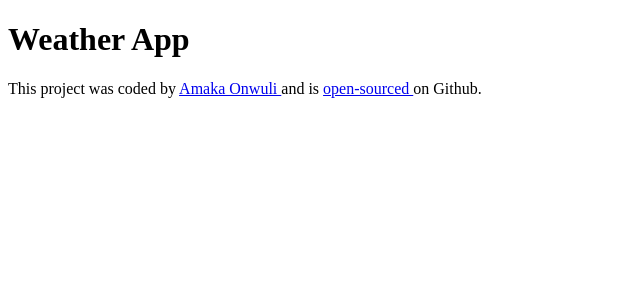
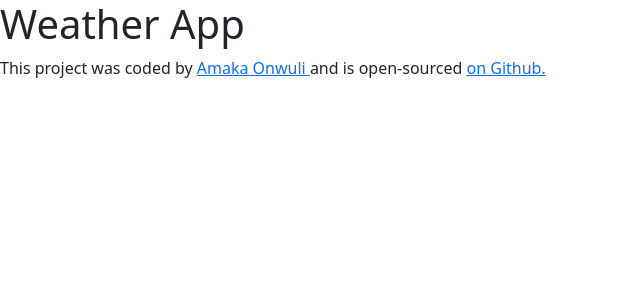
Before and after one commit to MadameAmaka/react_weather_project, a React (Create React App) app in the folder my-app/: page / in a window 1280 px wide. Shown: the top 300 px of the page, without its empty margins (0-640 px from the left). Built offline with nearby package versions, Linux system fonts and the light colour scheme.

Commit message:
Added bootstrap

```diff
--- a/my-app/package.json
+++ b/my-app/package.json
@@ -7,6 +7,7 @@
     "@testing-library/jest-dom": "^6.6.3",
     "@testing-library/react": "^16.3.0",
     "@testing-library/user-event": "^13.5.0",
+    "bootstrap": "^5.3.5",
     "react": "^19.1.0",
     "react-dom": "^19.1.0",
     "react-scripts": "5.0.1",
--- a/my-app/src/App.js
+++ b/my-app/src/App.js
@@ -3,9 +3,10 @@ import './App.css';
 export default function App() {
   return (
     <div className="App">
+    <div className="App">
      <h1>Weather App</h1>
-     <footer> This project was coded by <a href='https://github.com/MadameAmaka' target='_blank'> Amaka Onwuli </a> and is <a href='https://github.com/MadameAmaka/react_weather_project' target='_blank'>
-    open-sourced </a>on Github. </footer>
-    </div>
+     <footer> This project was coded by <a href='https://github.com/MadameAmaka' target='_blank'> Amaka Onwuli </a> and is open-sourced <a href='https://github.com/MadameAmaka/react_weather_project' target='_blank'> on Github.
+    </a></footer>
+    </div></div>
   );
 }
--- a/my-app/src/index.js
+++ b/my-app/src/index.js
@@ -1,5 +1,6 @@
 import React from 'react';
 import ReactDOM from 'react-dom/client';
+import 'bootstrap/dist/css/bootstrap.css';
 import './index.css';
 import App from './App';
 import reportWebVitals from './reportWebVitals';
```
Also changed, not shown: 1 other file (tests, documents, lock files or other folders).
